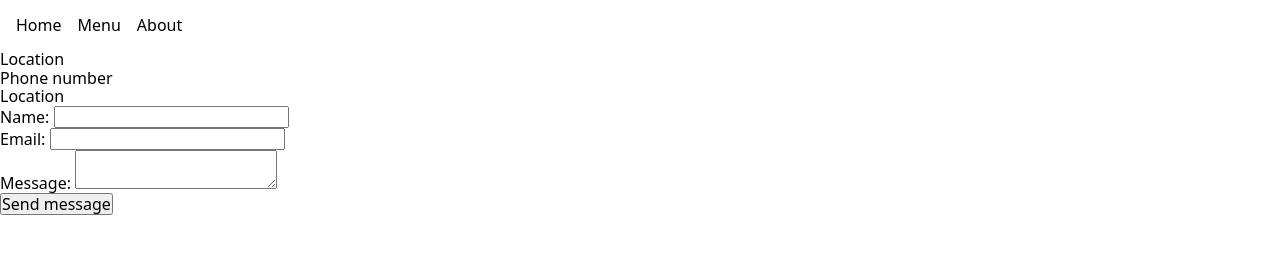
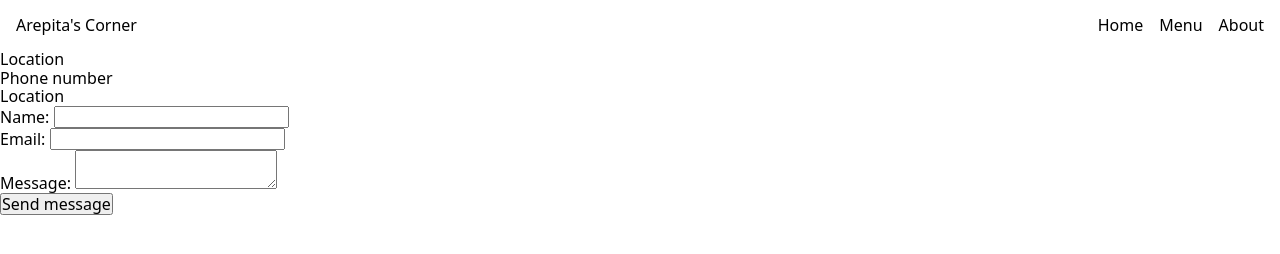
Before and after one commit to diegogo69/restaurant_page, a website built with webpack: page src/about.html in a window 1280 px wide. Built offline with nearby package versions, Linux system fonts and the light colour scheme.

Commit message:
FEAT[html]: ADD header title

```diff
--- a/src/about.html
+++ b/src/about.html
@@ -11,6 +11,8 @@
 </head>
 <body>
     <header>
+        <div class="logo">Arepita's Corner</div>
+
         <nav>
             <ul>
                 <li><button id="home">Home</button></li>
```
Also changed, not shown: src/home.html (+1 -0 lines), src/menu.html (+2 -0 lines), src/template.html (+1 -0 lines).
